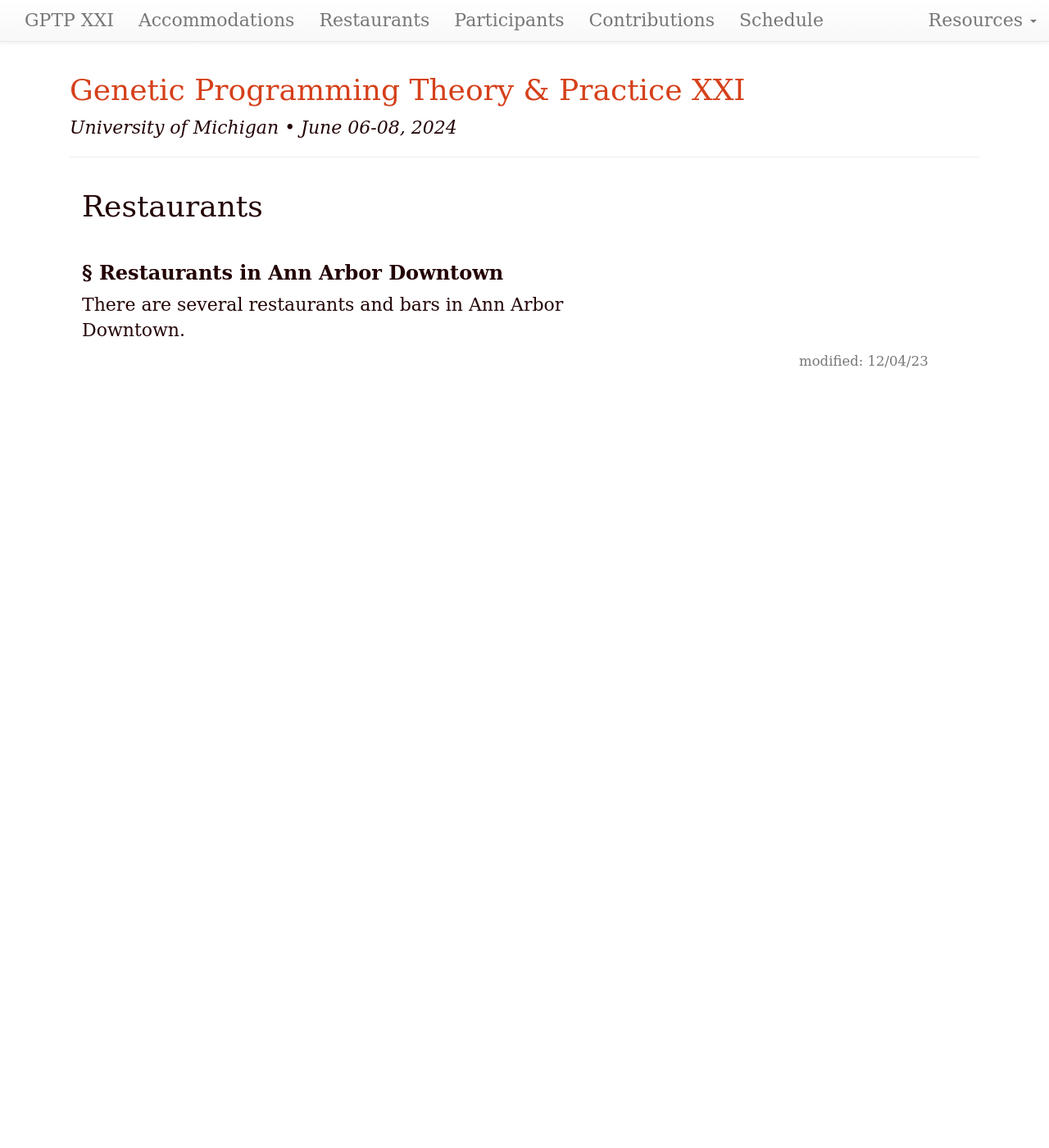
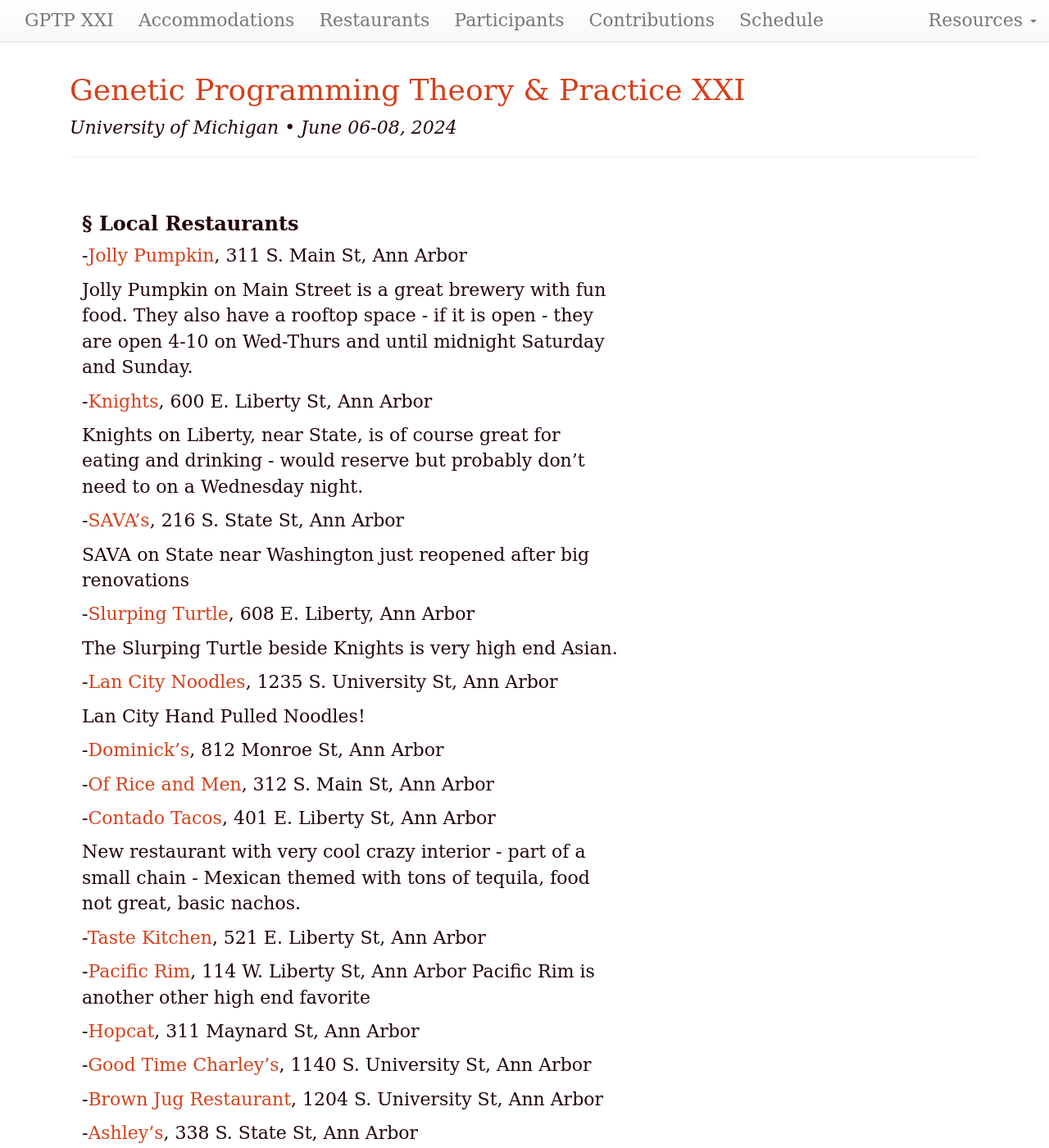
Before and after one commit to GPTP-workshop/gptp-workshop.github.io, a Jekyll site: the page built from restaurants.md, in a window 1280 px wide and 1400 px high. Shown: the whole window at 82% size. Built offline with Jekyll 4.4.1, drawn with Linux system fonts in a browser that asks for light colours; our own code applies the rules of GitHub Pages for plain Markdown files; some of the changed text lies outside the part shown.

Commit message:
Update restaurants.md

```diff
--- a/restaurants.md
+++ b/restaurants.md
@@ -5,7 +5,60 @@ roman: "XXI"
 dates: "June 06-08, 2024"
 ---
 
-# Restaurants
 
-### Restaurants in Ann Arbor Downtown
-There are several restaurants and bars in Ann Arbor Downtown.
+
+### Local Restaurants
+
+-[Jolly Pumpkin](https://annarbor.jollypumpkin.com/), 311 S. Main St, Ann Arbor
+
+Jolly Pumpkin on Main Street is a great brewery with fun food. They also have a rooftop space - if it is open - they are open 4-10 on Wed-Thurs and until midnight Saturday and Sunday.
+
+-[Knights](https://knightsrestaurants.com/), 600 E. Liberty St, Ann Arbor
+
+Knights on Liberty, near State, is of course great for eating and drinking - would reserve but probably don't need to on a Wednesday night.
+
+-[SAVA's](https://www.savasannarbor.com/), 216 S. State St, Ann Arbor
+
+SAVA on State near Washington just reopened after big renovations
+
+-[Slurping Turtle](http://slurpingturtle.com/annarbor), 608 E. Liberty, Ann Arbor
+
+The Slurping Turtle beside Knights is very high end Asian.
+
+-[Lan City Noodles](https://www.lancitynoodles.com/), 1235 S. University St, Ann Arbor
+
+Lan City Hand Pulled Noodles!
+
+-[Dominick's](https://casa-dominicks.business.site/), 812 Monroe St, Ann Arbor
+
+-[Of Rice and Men](https://ofriceandmen.com/), 312 S. Main St, Ann Arbor
+
+-[Contado Tacos](https://condadotacos.com/), 401 E. Liberty St, Ann Arbor
+
+New restaurant with very cool crazy interior - part of a small chain - Mexican themed with tons of tequila, food not great, basic nachos.
+
+-[Taste Kitchen](http://tastekitchena2.com/), 521 E. Liberty St, Ann Arbor
+
+-[Pacific Rim](https://pacificrimbykana.com/), 114 W. Liberty St, Ann Arbor
+Pacific Rim is another other high end favorite
+
+-[Hopcat](https://www.hopcat.com/?utm_source=gmb&utm_medium=yext), 311 Maynard St, Ann Arbor
+
+
+-[Good Time Charley's](https://www.charleysannarbor.com/), 1140 S. University St, Ann Arbor
+
+-[Brown Jug Restaurant](http://www.brownjug-annarbor.com/), 1204 S. University St, Ann Arbor
+
+-[Ashley's](http://www.ashleys.com/newsite/#!/), 338 S. State St, Ann Arbor
+
+-[Red Hawk Bar and Grill](https://www.redhawkannarbor.com/), 316 S. State St, Ann Arbor
+
+### Local Cafes and Clubs
+
+-[The Blue Llama](https://www.bluellamaclub.com/), 314 S. Main St, Ann Arbor
+
+The Blue Llama is high end jazz club, new on Main Street
+
+-[The Last Word](https://thelastwordbar.com/food-menu), 301 W. Huron St, Ann Arbor
+
+If you are looking for a cool 'speakeasy' with fabulous cocktails and a nice selection of small plates check out The Last Word (behind an unmarked door)
```
